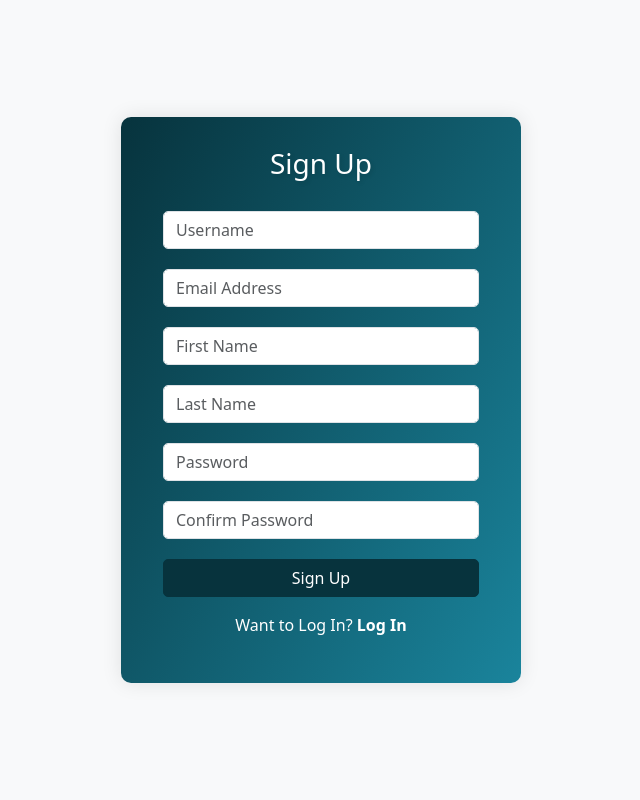
After one commit to abhishekkushwaha5005/Calory-Tracker, a Django app: page /signup/ in a window 1280 px wide. The commit adds this page. Shown: the whole page, without its empty margins (319-959 px from the left). Run offline with Django 3.2, Linux system fonts and the light colour scheme.

Commit message:
added login and singup flow in the project

```diff
--- /dev/null
+++ b/myapp/forms.py
@@ -0,0 +1,19 @@
+from django import forms
+from django.contrib.auth.forms import UserCreationForm
+from django.contrib.auth.models import User
+
+
+class LoginForm(forms.Form):
+    username = forms.CharField(label="Username", max_length=100)
+    password = forms.CharField(label="Password", widget=forms.PasswordInput())
+
+
+
+class CustomUserCreationForm(UserCreationForm):
+    email = forms.EmailField(required=True)
+    first_name = forms.CharField(max_length=30, required=True)
+    last_name = forms.CharField(max_length=30, required=True)
+
+    class Meta:
+        model = User
+        fields = ['username', 'email', 'first_name', 'last_name', 'password1', 'password2']
--- /dev/null
+++ b/myapp/templates/myapp/signup.html
@@ -0,0 +1,112 @@
+<!DOCTYPE html>
+<html lang="en">
+<head>
+    <meta charset="UTF-8">
+    <meta name="viewport" content="width=device-width, initial-scale=1.0">
+    <title>Sign Up</title>
+    <!-- Bootstrap CSS -->
+    <link href="https://cdn.jsdelivr.net/npm/bootstrap@5.3.0-alpha1/dist/css/bootstrap.min.css" rel="stylesheet">
+    <!-- Custom CSS -->
+    <style>
+        body {
+            background-color: #f8f9fa;
+            display: flex;
+            justify-content: center;
+            align-items: center;
+            height: 100vh;
+            overflow: hidden;
+        }
+        .container {
+            background: linear-gradient(120deg, #07333d, #1a849c);
+            border-radius: 10px;
+            box-shadow: 0px 0px 20px rgba(0, 0, 0, 0.1);
+            overflow: hidden;
+            position: relative;
+            width: 400px;
+        }
+        .form-card {
+            padding: 30px;
+        }
+        .form-card h2 {
+            color: #fff;
+            text-align: center;
+            margin-bottom: 30px;
+            font-size: 28px;
+            text-shadow: 2px 2px 4px rgba(0, 0, 0, 0.1);
+        }
+        .form-card .form-control {
+            border-radius: 5px;
+            margin-bottom: 20px;
+        }
+        .form-card .btn-primary {
+            width: 100%;
+            border-radius: 5px;
+            background-color: #07333d;
+            border-color: #07333d;
+            transition: background-color 0.3s, border-color 0.3s;
+        }
+        .form-card .btn-primary:hover {
+            background-color: #ff4d4d;
+            border-color: #ff4d4d;
+        }
+        .form-card .mt-3 {
+            text-align: center;
+            color: #fff;
+        }
+        .form-card .mt-3 a {
+            color: #fff;
+            text-decoration: none;
+            font-weight: 600;
+            transition: color 0.3s;
+        }
+        .form-card .mt-3 a:hover {
+            color: #fecfef;
+        }
+        .alert-danger {
+            background-color: #f8d7da;
+            border-color: #f5c6cb;
+            color: #721c24;
+            padding: 0.75rem 1.25rem;
+            margin-bottom: 1rem;
+            border: 1px solid transparent;
+            border-radius: 0.25rem;
+        }
+    </style>
+</head>
+<body>
+    <div class="container">
+        <div class="form-card">
+            <h2>Sign Up</h2>
+            {% if error_message %}
+                <div class="alert alert-danger">{{ error_message }}</div>
+            {% endif %}
+            <form method="post">
+                {% csrf_token %}
+                <div class="mb-3">
+                    <input type="text" class="form-control" id="username" name="username" placeholder="Username" required>
+                </div>
+                <div class="mb-3">
+                    <input type="email" class="form-control" id="email" name="email" placeholder="Email Address" required>
+                </div>
+                <div class="mb-3">
+                    <input type="text" class="form-control" id="first_name" name="first_name" placeholder="First Name" required>
+                </div>
+                <div class="mb-3">
+                    <input type="text" class="form-control" id="last_name" name="last_name" placeholder="Last Name" required>
+                </div>
+                <div class="mb-3">
+                    <input type="password" class="form-control" id="password1" name="password1" placeholder="Password" required>
+                </div>
+                <div class="mb-3">
+                    <input type="password" class="form-control" id="password2" name="password2" placeholder="Confirm Password" required>
+                </div>
+                <button type="submit" class="btn btn-primary">Sign Up</button>
+            </form>
+            <p class="mt-3">Want to Log In? <a href="{% url 'login' %}">Log In</a></p>
+        </div>
+    </div>
+
+    <!-- Bootstrap Bundle with Popper -->
+    <script src="https://cdn.jsdelivr.net/npm/bootstrap@5.3.0-alpha1/dist/js/bootstrap.bundle.min.js"></script>
+</body>
+</html>
--- a/myapp/views.py
+++ b/myapp/views.py
@@ -1,6 +1,41 @@
 from django.shortcuts import render, redirect
 from .models import Food, Consume
-# Create your views here.
+from django.shortcuts import render, redirect
+from django.contrib.auth import login, authenticate
+from .forms import LoginForm
+from django.views.decorators.csrf import csrf_exempt
+from .forms import CustomUserCreationForm
+
+def signup(request):
+    if request.method == 'POST':
+        form = CustomUserCreationForm(request.POST)
+        if form.is_valid():
+            user = form.save()
+            login(request, user)
+            return redirect('/index')
+    else:
+        form = CustomUserCreationForm()
+    return render(request, 'myapp/signup.html', {'form': form})
+
+
+@csrf_exempt
+def login_view(request):
+    if request.method == 'POST':
+        form = LoginForm(request.POST)
+        if form.is_valid():
+            username = form.cleaned_data['username']
+            password = form.cleaned_data['password']
+            user = authenticate(request, username=username, password=password)
+            if user is not None:
+                login(request, user)
+                return redirect("/index")
+            else:
+                return render(request, 'myapp/login.html', {'form': form, "error_message": "Invalid username or password"})
+        else:
+            return render(request, 'myapp/login.html', {'form': form, "error_message":None})
+    else:
+        form = LoginForm()
+    return render(request, 'myapp/login.html', {'form': form})
 
 
 def index(request):
--- a/mysite/urls.py
+++ b/mysite/urls.py
@@ -16,8 +16,15 @@ Including another URLconf
 from django.contrib import admin
 from django.urls import path
 from myapp import views
+
+from django.urls import path
+from myapp.views import signup, login_view
+
+
 urlpatterns = [
     path('admin/', admin.site.urls),
-    path('', views.index, name="index"),
+    path('index/', views.index, name="index"),
     path('delete/<int:id>/', views.delete_consume, name="delete"),
+	path('signup/', signup, name='signup'),
+    path('', login_view, name='login'),
 ]
```
Also changed, not shown: myapp/templates/myapp/index.html (+61 -80 lines), myapp/templates/myapp/login.html (added, +97 -0 lines), db.sqlite3 (added), 1 other file.
